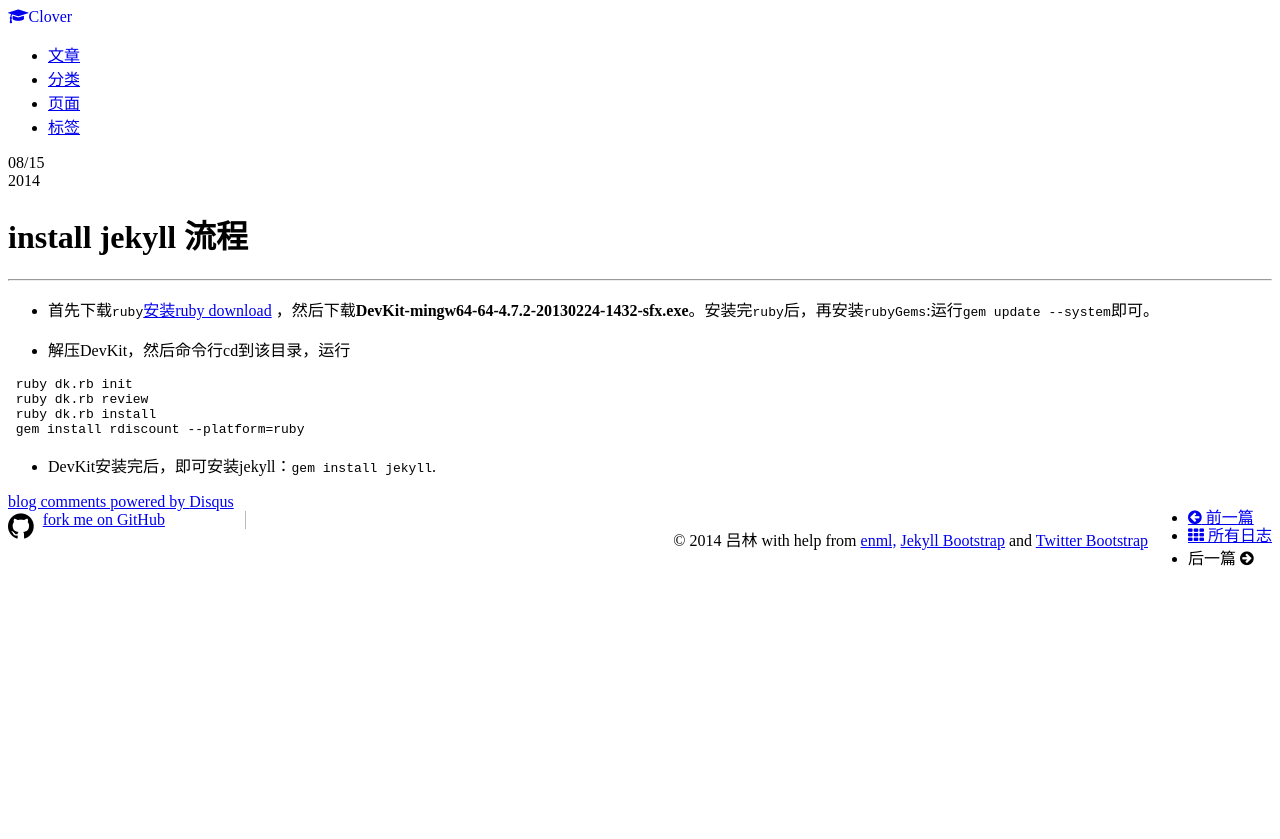
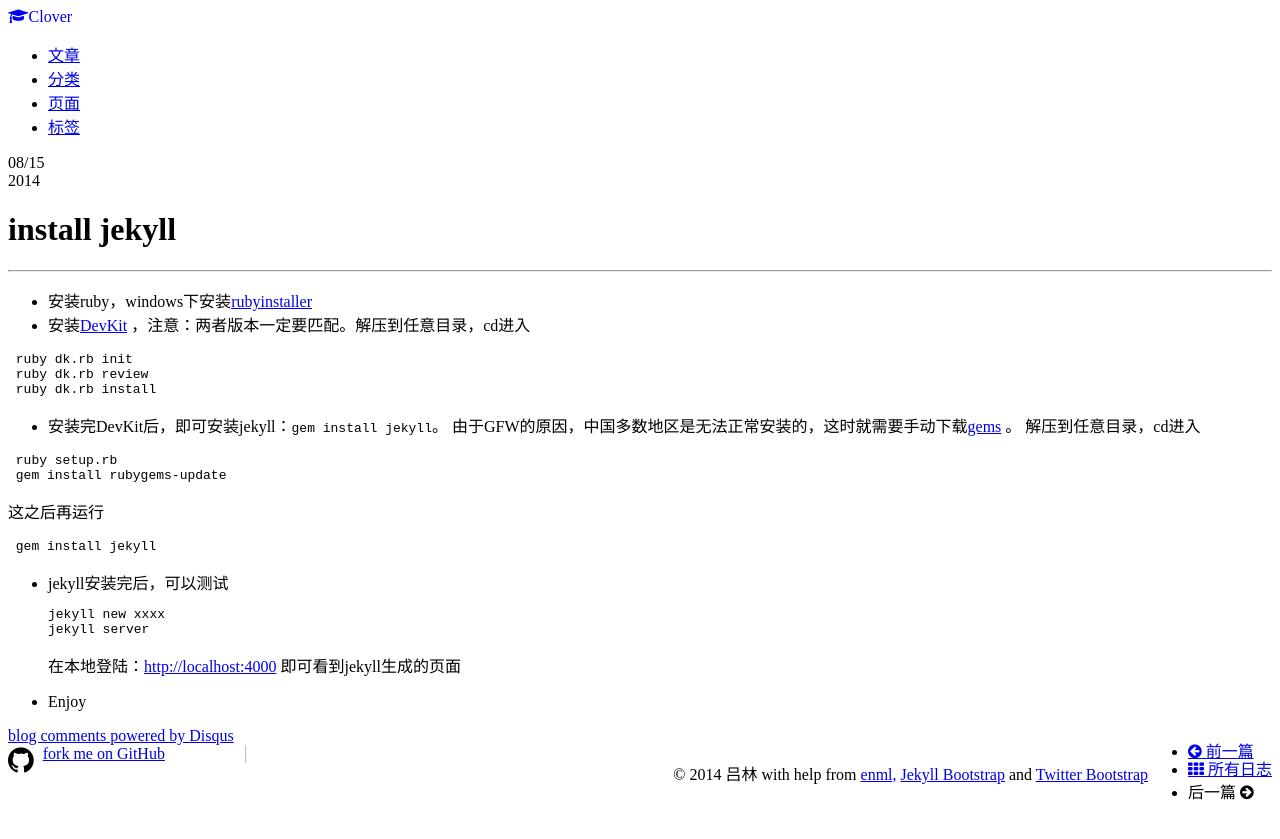
Before and after one commit to clover0319/clover0319.github.io, a Jekyll site: the page built from _posts/2014-08-15-install-jekyll.md, in a window 1280 px wide. Shown: the top 839 px of the page. Built offline with Jekyll 4.4.1, drawn with Linux system fonts in a browser that asks for light colours; nearby versions of some CDN libraries; Markdown is read by kramdown in place of the engine named in the settings; comment, search, counter and statistics services are not loaded.

````diff
--- a/_posts/2014-08-15-install-jekyll.md
+++ b/_posts/2014-08-15-install-jekyll.md
@@ -1,26 +1,45 @@
 ---
 layout: post
-title: "install jekyll 流程"
+title: "install jekyll"
 description: ""
 category: 技术分享
 tags: [install jekyll]
 ---
 {% include JB/setup %}
-# install jekyll 流程
+# install jekyll
 ---
 
 
-* 首先下载`ruby`[安装ruby download](http://rubyinstaller.org/downloads/) ，然后下载**DevKit-mingw64-64-4.7.2-20130224-1432-sfx.exe**。安装完`ruby`后，再安装`rubyGems`:运行`gem update --system`即可。
-
-* 解压DevKit，然后命令行cd到该目录，运行
-
+* 安装ruby，windows下安装[rubyinstaller](http://rubyinstaller.org/downloads/)
+* 安装[DevKit](http://rubyinstaller.org/downloads/) ，注意：两者版本一定要匹配。解压到任意目录，cd进入
 <!--break-->
 
 ```
  ruby dk.rb init
  ruby dk.rb review
  ruby dk.rb install
- gem install rdiscount --platform=ruby
+```
+* 安装完DevKit后，即可安装jekyll：`gem install jekyll`。
+  由于GFW的原因，中国多数地区是无法正常安装的，这时就需要手动下载[gems](http://rubygems.org/pages/download) 。
+  解压到任意目录，cd进入
+<!--break-->
+
+```
+ ruby setup.rb
+ gem install rubygems-update
+```
+   这之后再运行
+<!--break-->
+```
+ gem install jekyll
 ```
 
-* DevKit安装完后，即可安装jekyll：`gem install jekyll`.
+* jekyll安装完后，可以测试
+<!--break-->
+```
+  jekyll new xxxx
+  jekyll server
+```
+   在本地登陆：[http://localhost:4000](http://localhost:4000) 即可看到jekyll生成的页面
+
+* Enjoy
````
Also changed, not shown: _posts/2014-08-14-github.md (added, +16 -0 lines), _posts/2014-08-15-finish-blog.md (renamed from _posts/2014-08-15-finish-jekyll.md, +2 -8 lines), _posts/2014-08-15-githubpages.md (deleted, +0 -32 lines).
